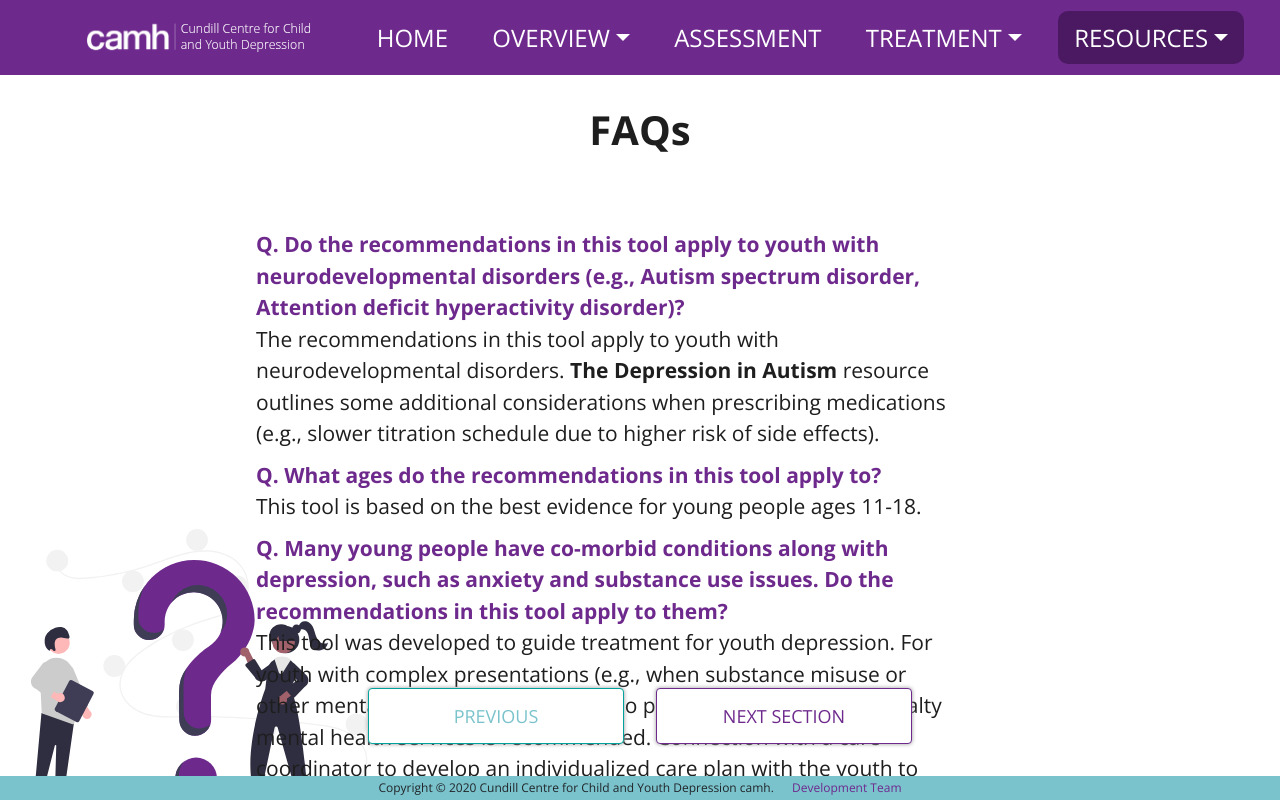
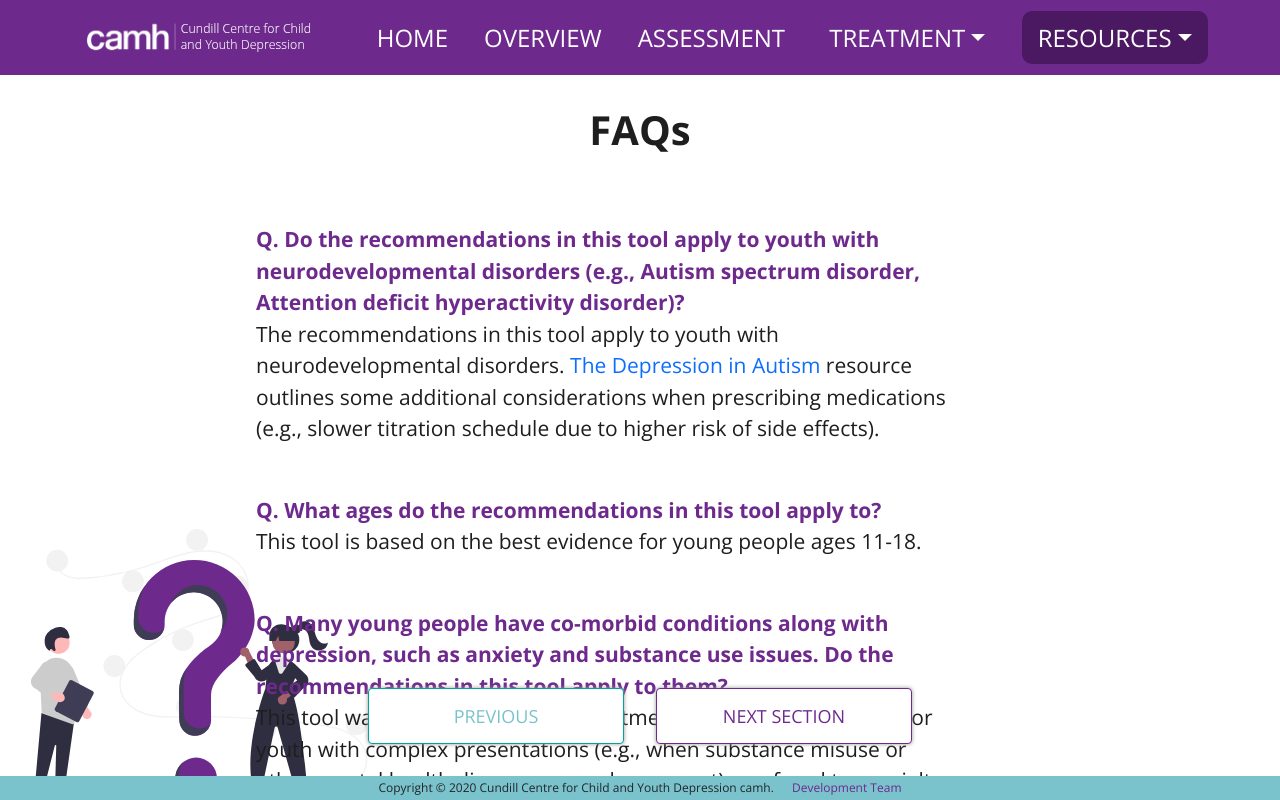
Before and after one commit to chaseliu1313/camh, a React (Create React App) app: page /resources/faq in a window 1280 px wide. Built offline with nearby package versions, Linux system fonts and the light colour scheme.

Commit message:
minor styling fix as requested by clients

```diff
--- a/src/components/NaviBar.js
+++ b/src/components/NaviBar.js
@@ -45,36 +45,17 @@ export default function NaviBar() {
             >
               <Link to="/">Home</Link>
             </NavLink>
-            <NavDropdown
-              title="Overview"
-              avclicked={clicked[1] || clicked[6]}
-              id="navbar_dropdown"
+            <NavLink
+              navclicked={clicked[1] || clicked[6]}
+              as="div"
+              className="nav-link"
+              style={{ width: '100%', cursor: 'pointer' }}
+              onClick={() => {
+                history.push('/orientation');
+              }}
             >
-              <NavDropdown.Item
-                as="div"
-                className="nav-dropdown-item"
-                style={{ width: '100%', cursor: 'pointer' }}
-                onClick={() => {
-                  history.push('/orientation');
-                }}
-              >
-                <Link to="/orientation" style={{ width: '100%' }}>
-                  Orientaion To the tool
-                </Link>
-              </NavDropdown.Item>
-              <NavDropdown.Item
-                as="div"
-                className="nav-dropdown-item"
-                style={{ width: '100%', cursor: 'pointer' }}
-                onClick={() => {
-                  history.push('/overview');
-                }}
-              >
-                <Link to="/overview" style={{ width: '100%' }}>
-                  Depression Facts
-                </Link>
-              </NavDropdown.Item>
-            </NavDropdown>
+              <Link to="/orientation">Overview</Link>
+            </NavLink>
 
             <NavLink
               navclicked={clicked[2]}
--- a/src/pages/Assessment/Simulation.js
+++ b/src/pages/Assessment/Simulation.js
@@ -22,7 +22,7 @@ export default function Simulation(props) {
   const videoURL = 'https://www.youtube.com/watch?v=NRKvtacOVfw';
 
   const MarginP = '20px 0 20px 0';
-  console.log(props.hide);
+
   useEffect(() => {
     let a = props.hide;
 
--- a/src/pages/Guide.js
+++ b/src/pages/Guide.js
@@ -33,7 +33,7 @@ export default function Guide() {
         color={SecondaryColor_Blk}
         weight={fontWeight}
         size={size.height < 900 ? fontSize.subtext : fontSize.subTitle}
-        align="center"
+        align="left"
         margin={0}
       >
         {guide.description}
--- a/src/pages/Resources/faq.jsx
+++ b/src/pages/Resources/faq.jsx
@@ -24,7 +24,7 @@ const Faq = () => {
         </CenterCol>
       </Row>
       <ContentContainer size={size}>
-        <ContentRow>
+        <ContentRow style={{ marginTop: 0 }}>
           <Paragraph weight={'bold'} style={{ marginRight: 'auto' }} margin={0}>
             Q. Do the recommendations in this tool apply to youth with
             neurodevelopmental disorders (e.g., Autism spectrum disorder,
@@ -37,10 +37,17 @@ const Faq = () => {
           >
             The recommendations in this tool apply to youth with
             neurodevelopmental disorders.{' '}
-            <b style={{ fontWeight: 700 }}>The Depression in Autism</b> resource
-            outlines some additional considerations when prescribing medications
-            (e.g., slower titration schedule due to higher risk of side
-            effects).
+            <a
+              href="https://www.camh.ca/-/media/files/cundill-centre/depression-and-autism-full-pdf.pdf"
+              target="_blank"
+              download
+              rel="noopener noreferrer"
+            >
+              The Depression in Autism
+            </a>{' '}
+            resource outlines some additional considerations when prescribing
+            medications (e.g., slower titration schedule due to higher risk of
+            side effects).
           </Paragraph>
         </ContentRow>
         <ContentRow>
@@ -76,10 +83,15 @@ const Faq = () => {
             guidance in this tool can be incorporated as part of this
             individualized care plan and to target symptoms of depression. For
             more information, see the NICE Guideline{' '}
-            <b style={{ fontWeight: 700 }}>
+            <a
+              href="https://www.nice.org.uk/guidance/ng58/chapter/Recommendations"
+              target="_blank"
+              download
+              rel="noopener noreferrer"
+            >
               Coexisting severe mental illness and substance misuse: community
               health and social care services.
-            </b>
+            </a>
           </Paragraph>
         </ContentRow>
         <ContentRow>
@@ -227,5 +239,5 @@ const ContentRow = styled.div`
   align-items: center;
   flex-direction: column;
   align-self: flex-start;
-  margin: 5px 0;
+  margin: 25px 0;
 `;
--- a/src/pages/Resources/tools.jsx
+++ b/src/pages/Resources/tools.jsx
@@ -1279,8 +1279,8 @@ const CatelogueContainer = styled.div`
   flex-direction: row;
   justify-content: flex-start;
   align-items: center;
-  margin: 2px 0;
-  ${({ size }) => (size.width <= 776 ? ` width: 85%;` : 'width: 55%;')}
+  margin: 5px 0;
+  ${({ size }) => (size.width <= 776 ? ` width: 85%;` : 'width: 75%;')}
 `;
 
 const CatelogueOuterContainer = styled.div`
--- a/src/resource/content.js
+++ b/src/resource/content.js
@@ -1,6 +1,6 @@
 export const landingContent = [
   'Cundill Centre Online Tool for the Treatment of Youth Depression',
-  'This tool was created by clinician scientists, youth and other experts from the Cundill Centre for Child and Youth Depression at CAMH in Toronto, Canada.',
+  'This evidence-based clinical resource is meant for primary care providers and other frontline clinicians. It summarizes best care practices for supporting youth as they manage their depression. This tool was created by clinician scientists, youth and other experts from the Cundill Centre for Child and Youth Depression at CAMH in Toronto, Canada.',
 ];
 
 export const highlightsContent = [
```
